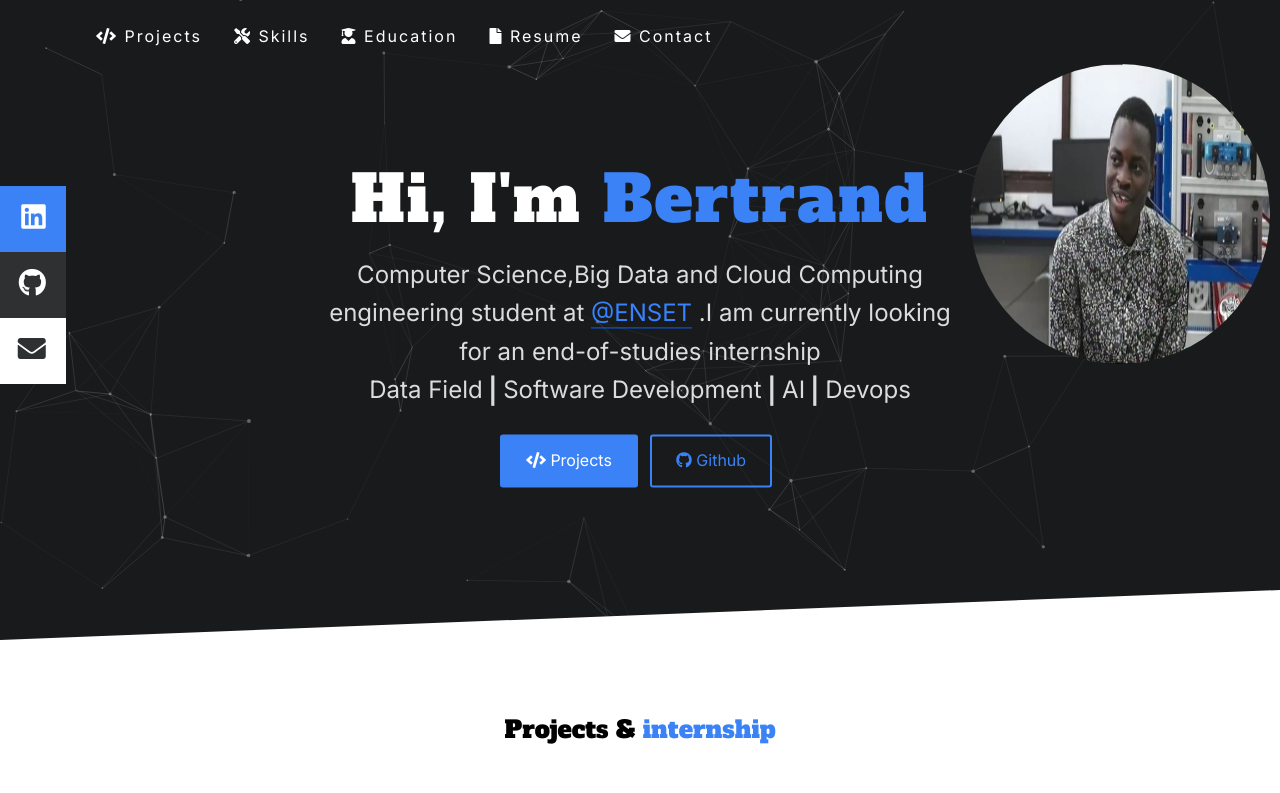
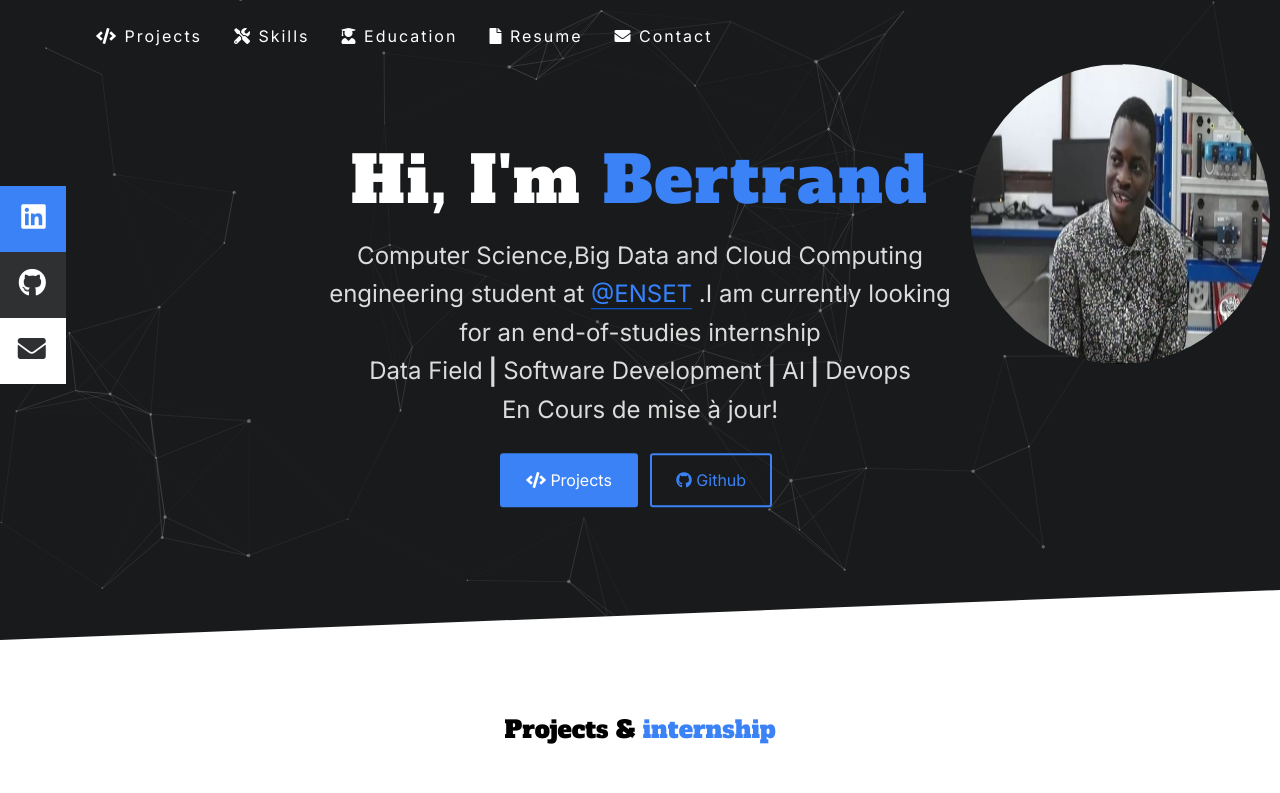
Before and after one commit to BertrandKafando/bertrandkafando.github.io, a website: page index.html in a window 1280 px wide. Shown: the top 793 px of the page. Drawn offline with nearby package versions, Linux system fonts and the light colour scheme.

Commit message:
updating ....

```diff
--- a/index.html
+++ b/index.html
@@ -134,7 +134,8 @@
             </h1>
             <p class="student" id="student">
            Computer Science,Big Data and Cloud Computing engineering student at <a href="https://www.enset-media.ac.ma/" class="blue-link-underline" target="_blank">@ENSET</a>
-           .I am currently looking for an end-of-studies internship <br>  Data Field<span class="main-font "> | </span>Software Development<span class="main-font "> | </span>AI <span class="main-font "> | </span> Devops
+           .I am currently looking for an end-of-studies internship <br>  Data Field<span class="main-font "> | </span>Software Development<span class="main-font "> | </span>AI <span class="main-font "> | </span> Devops <br>
+            En Cours de mise à jour!
             </p>
             <div class="hero-btns">
               <a href="#projects" class="btn-blue"><i class="fas fa-code"></i> Projects</a>
```
